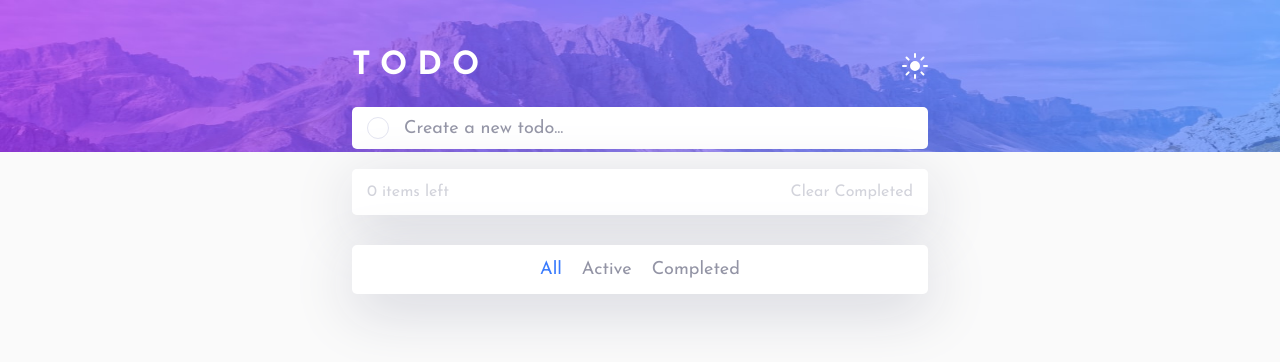
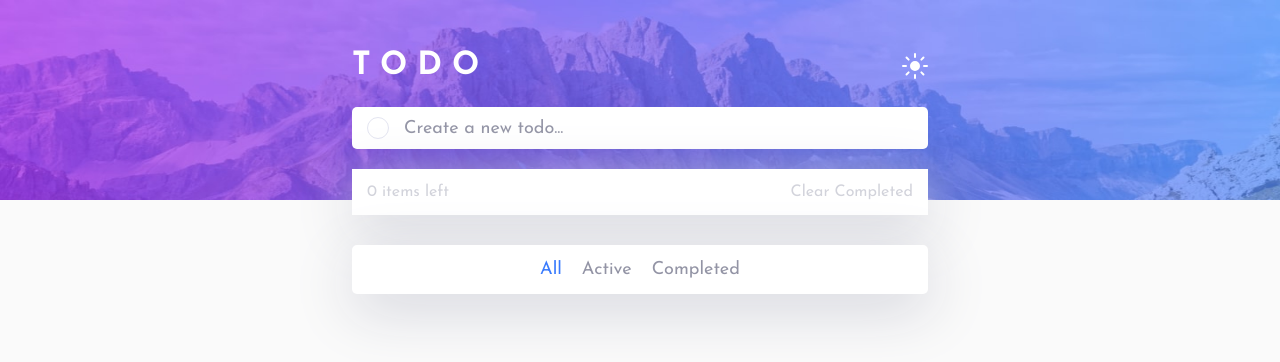
Before and after one commit to giulian13/todo-app, a React (Create React App) app: page / in a window 1280 px wide. Shown: the top 362 px of the page. Built offline with nearby package versions, Linux system fonts and the light colour scheme.

Commit message:
correct overflow text and background image scale

```diff
--- a/src/App.css
+++ b/src/App.css
@@ -65,7 +65,7 @@ header {
   left: 0;
   z-index: -1;
   width: 100%;
-  height: 19%;
+  height: 200px;
 }
 
 
--- a/src/components/TodoItem.css
+++ b/src/components/TodoItem.css
@@ -9,6 +9,8 @@
   flex-direction: row;
   position: relative;
 
+
+
   background-color: white;
 
   padding: 10px 0;
@@ -19,6 +21,9 @@
 
 .toDoItemLight p {
   padding-right: 30px;
+
+  overflow: auto;
+
 }
 
 .toDoItemLight .checkButton {
@@ -75,6 +80,7 @@
 
 .toDoItemDark p {
   padding-right: 30px;
+  overflow: auto;
 }
 
 .toDoItemDark .checkButton {
--- a/src/components/TodoItemList.css
+++ b/src/components/TodoItemList.css
@@ -3,7 +3,6 @@
 .frameListLight {
   width: 90%;
   height: auto;
-  overflow: hidden;
 
   border-radius: 5px;
   margin-bottom: 10px;
```
